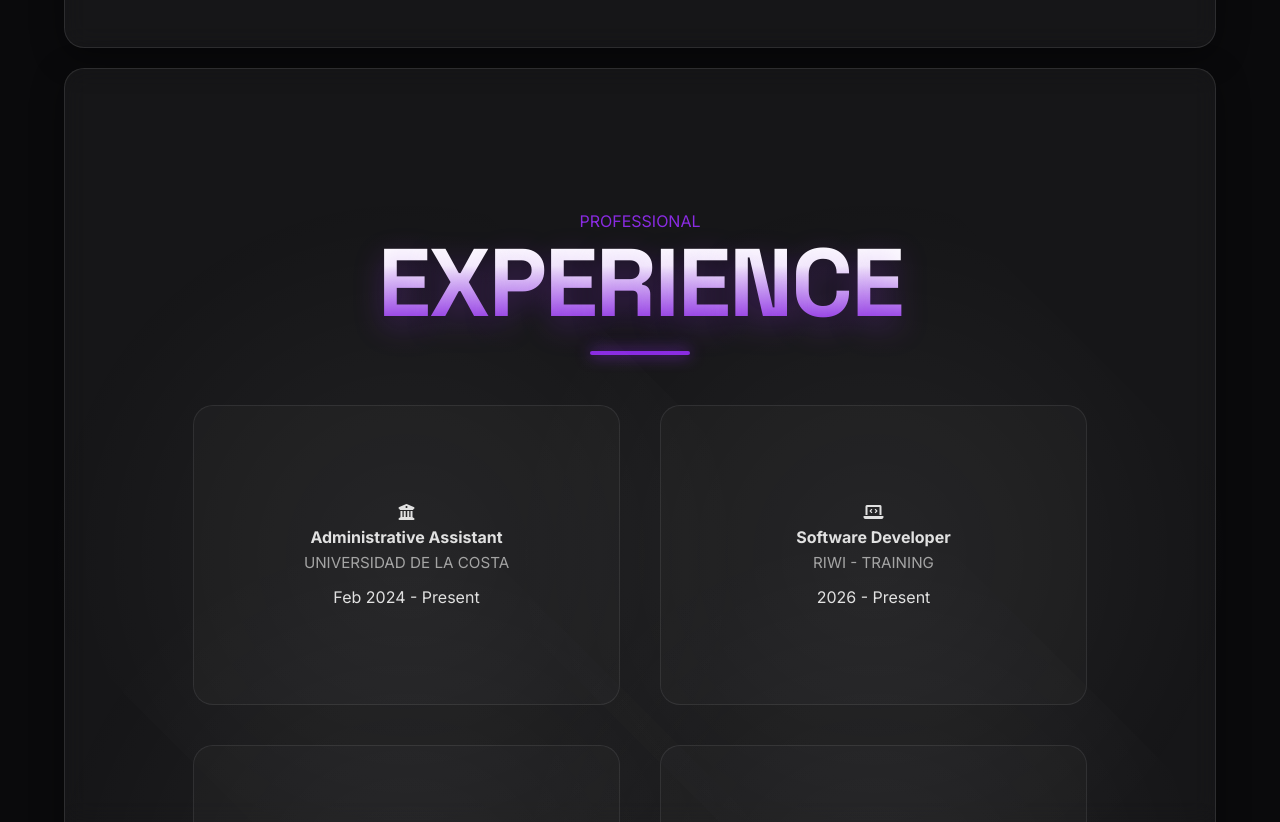
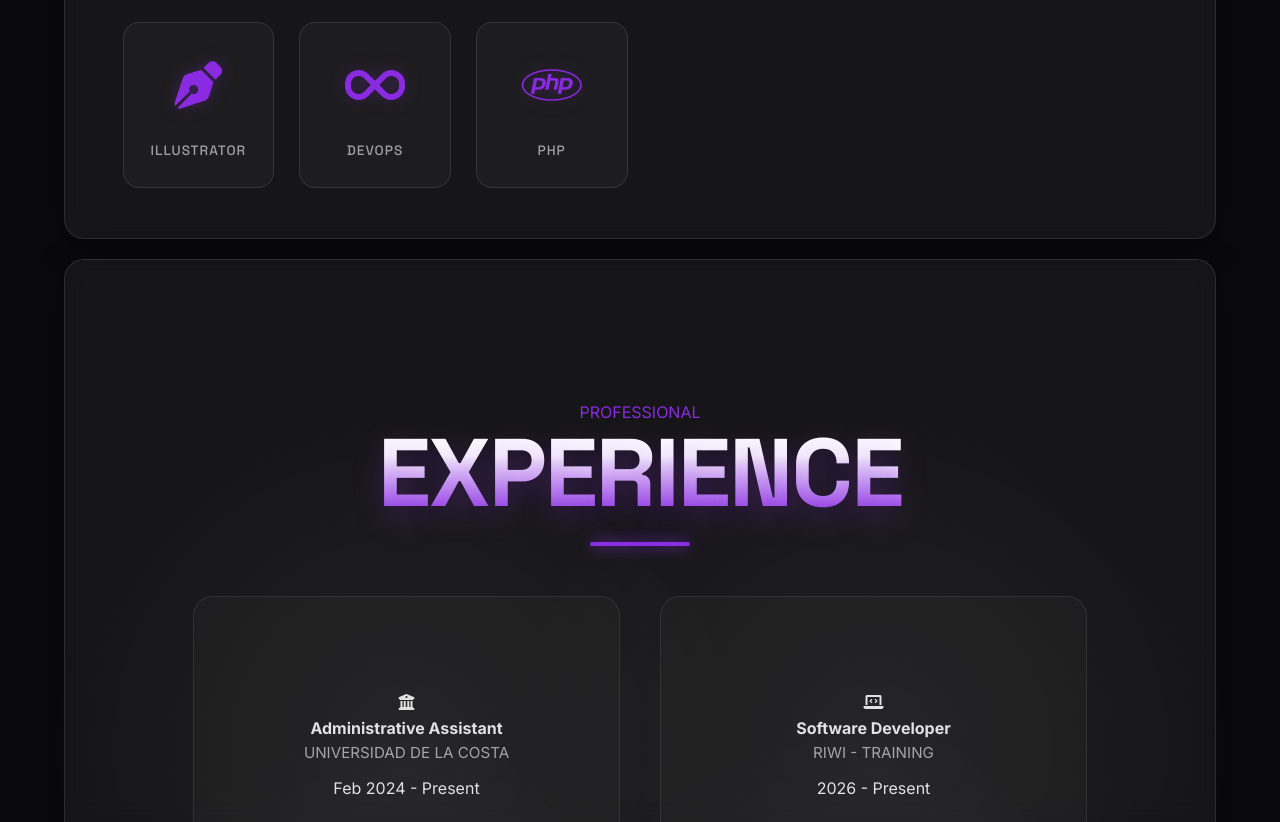
Before and after one commit to pachecoedgardo2006-coder/PORFOLIO, a plain HTML site: page index.html in a window 1280 px wide. Shown: the part 4842-5664 px from the top of the page. Drawn offline with Linux system fonts and the light colour scheme.

Commit message:
new stack

```diff
--- a/index.html
+++ b/index.html
@@ -224,6 +224,20 @@
                         <div class="tech-item" data-desc="Preventive maintenance, equipment assembly and hardware diagnostics.">
                         <div class="tech-icon-wrapper"><i class="fas fa-tools"></i></div>
                         <span>Hardware</span>
+                    </div>
+                    <div class="tech-item" data-desc="Diseño vectorial profesional.">
+                        <div class="tech-icon-wrapper"><i class="fas fa-pen-nib"></i></div>
+                        <span>Illustrator</span>
+                    </div>
+
+                    <div class="tech-item" data-desc="Frameworks y herramientas de despliegue.">
+                        <div class="tech-icon-wrapper"><i class="fas fa-infinity"></i></div>
+                        <span>DevOps</span>
+                    </div>
+
+                    <div class="tech-item" data-desc="Lenguaje de servidor para aplicaciones dinámicas.">
+                        <div class="tech-icon-wrapper"><i class="fab fa-php"></i></div>
+                        <span>PHP</span>
                     </div>
                 </div>
         </section>
--- a/style.css
+++ b/style.css
@@ -551,6 +551,15 @@ header {
 /* Efecto para el ícono de Hardware (Tools) */
 .tech-item:hover .fa-tools { color: #49cd15; filter: drop-shadow(0 0 10px #49cd15); }
 
+/* Efecto para el ícono de Illustrator (Pen Nib) */
+.tech-item:hover .fa-pen-nib { color: #FF9A00; filter: drop-shadow(0 0 10px #FF9A00); }
+
+/* Efecto para el ícono de DevOps (Infinity) */
+.tech-item:hover .fa-infinity { color: #2496ED; filter: drop-shadow(0 0 10px #2496ED); }
+
+/* Efecto para el ícono de PHP (Elephant/PHP Logo) */
+.tech-item:hover .fa-php { color: #777BB3; filter: drop-shadow(0 0 10px #777BB3); }
+
 /* --- 7. MY WORK --- */
 .my-work {
     padding: 60px 0;
```
